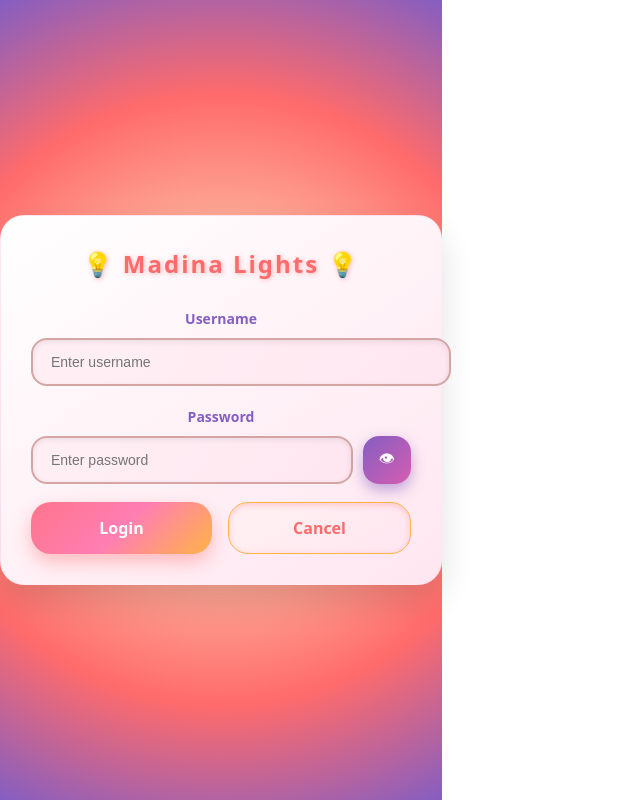
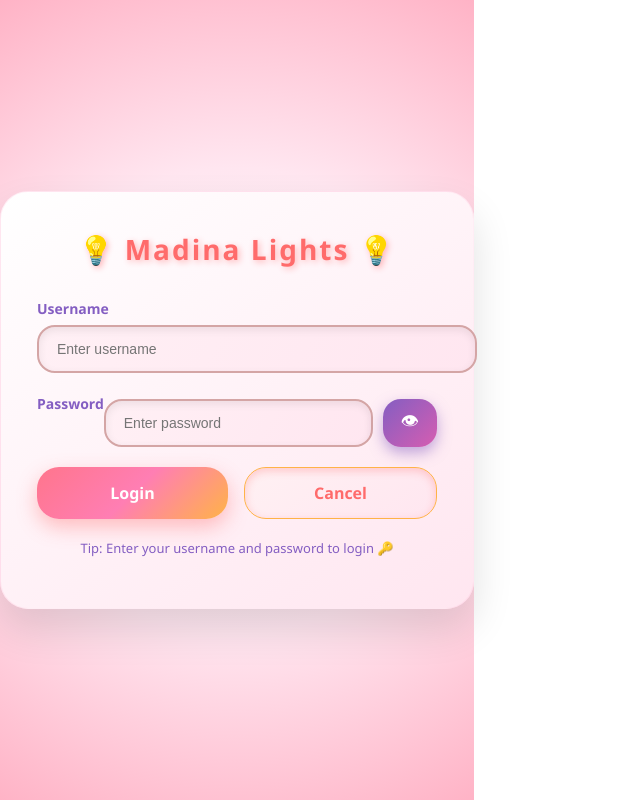
Before and after one commit to faizanyounusrcmemon-blip/madina-lights-software, a React (Vite) app: page / in a window 1280 px wide. Shown: the whole page, without its empty margins (0-640 px from the left). Built offline with nearby package versions, Linux system fonts and the light colour scheme; no server answers; the HTML template or start-up script is replaced by a standard one.

Commit message:
Update Login.jsx

```diff
--- a/src/pages/Login.jsx
+++ b/src/pages/Login.jsx
@@ -9,7 +9,7 @@ export default function Login({ onLogin }) {
 
   async function handleLogin(e) {
     e.preventDefault();
-    setMsg("");
+    setMsg("Logging in... ⏳");
 
     const { data, error } = await supabase
       .from("app_users")
@@ -62,18 +62,19 @@ export default function Login({ onLogin }) {
         display: "flex",
         alignItems: "center",
         justifyContent: "center",
-        background: "radial-gradient(circle at center, #ffecd2, #fcb69f, #ff6b6b, #845ec2)",
+        background: "radial-gradient(circle at center, #f9f9f9, #ffe6f0, #ffb3c6)",
         transition: "background 1s ease",
+        fontFamily: "'Segoe UI', Tahoma, Geneva, Verdana, sans-serif",
       }}
     >
       <form
         onSubmit={handleLogin}
         style={{
-          width: 380,
-          padding: 30,
-          borderRadius: 24,
+          width: 400,
+          padding: 36,
+          borderRadius: 28,
           background: "linear-gradient(145deg, #ffffff, #ffe6f0)",
-          boxShadow: "0 16px 32px rgba(0,0,0,0.12)",
+          boxShadow: "0 20px 40px rgba(0,0,0,0.12)",
           border: "1px solid rgba(255,200,220,0.3)",
           color: "#333",
           transition: "all 0.4s ease",
@@ -83,17 +84,20 @@ export default function Login({ onLogin }) {
         <h2
           style={{
             margin: 0,
-            marginBottom: 24,
+            marginBottom: 28,
             fontWeight: 900,
             letterSpacing: 2,
             color: "#ff6b6b",
-            textShadow: "1px 1px 5px #ffb6b9",
+            textShadow: "2px 2px 6px #ffb6b9",
+            fontSize: 28,
           }}
         >
           💡 Madina Lights 💡
         </h2>
 
-        <label style={{ fontSize: 14, color: "#845ec2", fontWeight: 600 }}>Username</label>
+        <label style={{ fontSize: 14, color: "#845ec2", fontWeight: 600, float: "left" }}>
+          Username
+        </label>
         <input
           value={username}
           onChange={(e) => setUsername(e.target.value)}
@@ -101,21 +105,23 @@ export default function Login({ onLogin }) {
           style={{
             width: "100%",
             padding: "14px 18px",
-            borderRadius: 16,
-            marginTop: 8,
-            marginBottom: 18,
+            borderRadius: 18,
+            marginTop: 6,
+            marginBottom: 20,
             border: "2px solid #d4a5a5",
             background: "linear-gradient(120deg, #fff0f5, #ffe6f0)",
             color: "#333",
             outline: "none",
             fontSize: 14,
             transition: "all 0.3s ease",
-            boxShadow: "inset 0 2px 6px rgba(0,0,0,0.08)",
+            boxShadow: "inset 0 3px 8px rgba(0,0,0,0.08)",
           }}
         />
 
-        <label style={{ fontSize: 14, color: "#845ec2", fontWeight: 600 }}>Password</label>
-        <div style={{ display: "flex", gap: 10, marginTop: 8 }}>
+        <label style={{ fontSize: 14, color: "#845ec2", fontWeight: 600, float: "left" }}>
+          Password
+        </label>
+        <div style={{ display: "flex", gap: 10, marginTop: 6 }}>
           <input
             type={showPw ? "text" : "password"}
             value={password}
@@ -124,22 +130,22 @@ export default function Login({ onLogin }) {
             style={{
               flex: 1,
               padding: "14px 18px",
-              borderRadius: 16,
+              borderRadius: 18,
               border: "2px solid #d4a5a5",
               background: "linear-gradient(120deg, #fff0f5, #ffe6f0)",
               color: "#333",
               outline: "none",
               fontSize: 14,
               transition: "all 0.3s ease",
-              boxShadow: "inset 0 2px 6px rgba(0,0,0,0.08)",
+              boxShadow: "inset 0 3px 8px rgba(0,0,0,0.08)",
             }}
           />
           <button
             type="button"
             onClick={() => setShowPw((v) => !v)}
             style={{
-              padding: "0 16px",
-              borderRadius: 16,
+              padding: "0 18px",
+              borderRadius: 18,
               border: "none",
               background: "linear-gradient(135deg, #845ec2, #d65db1)",
               color: "#fff",
@@ -147,7 +153,9 @@ export default function Login({ onLogin }) {
               cursor: "pointer",
               transition: "all 0.3s ease",
               boxShadow: "0 6px 14px rgba(132,94,194,0.5)",
+              fontSize: 18,
             }}
+            title={showPw ? "Hide Password" : "Show Password"}
           >
             {showPw ? "🙈" : "👁"}
           </button>
@@ -169,21 +177,23 @@ export default function Login({ onLogin }) {
           </div>
         )}
 
-        <div style={{ display: "flex", gap: 16, marginTop: 18 }}>
+        <div style={{ display: "flex", gap: 16, marginTop: 20 }}>
           <button
             type="submit"
             style={{
               flex: 1,
               padding: "14px 0",
-              borderRadius: 20,
+              borderRadius: 22,
               border: "none",
               background: "linear-gradient(135deg,#ff758c,#ff7eb3,#ffb347)",
               color: "#fff",
               fontWeight: 800,
               cursor: "pointer",
-              boxShadow: "0 8px 18px rgba(255,123,123,0.45)",
+              boxShadow: "0 8px 20px rgba(255,123,123,0.45)",
               transition: "all 0.3s ease",
             }}
+            onMouseEnter={(e) => (e.target.style.transform = "scale(1.05)")}
+            onMouseLeave={(e) => (e.target.style.transform = "scale(1)")}
           >
             Login
           </button>
@@ -194,19 +204,25 @@ export default function Login({ onLogin }) {
             style={{
               flex: 1,
               padding: "14px 0",
-              borderRadius: 20,
+              borderRadius: 22,
               border: "1px solid #ffb347",
               background: "linear-gradient(145deg,#fff1f3,#ffe6f0)",
               color: "#ff6b6b",
               fontWeight: 700,
               cursor: "pointer",
-              boxShadow: "inset 0 2px 6px rgba(255,107,107,0.3)",
+              boxShadow: "inset 0 3px 8px rgba(255,107,107,0.3)",
               transition: "all 0.3s ease",
             }}
+            onMouseEnter={(e) => (e.target.style.transform = "scale(1.05)")}
+            onMouseLeave={(e) => (e.target.style.transform = "scale(1)")}
           >
             Cancel
           </button>
         </div>
+
+        <p style={{ marginTop: 20, fontSize: 13, color: "#845ec2" }}>
+          Tip: Enter your username and password to login 🔑
+        </p>
       </form>
     </div>
   );
```
